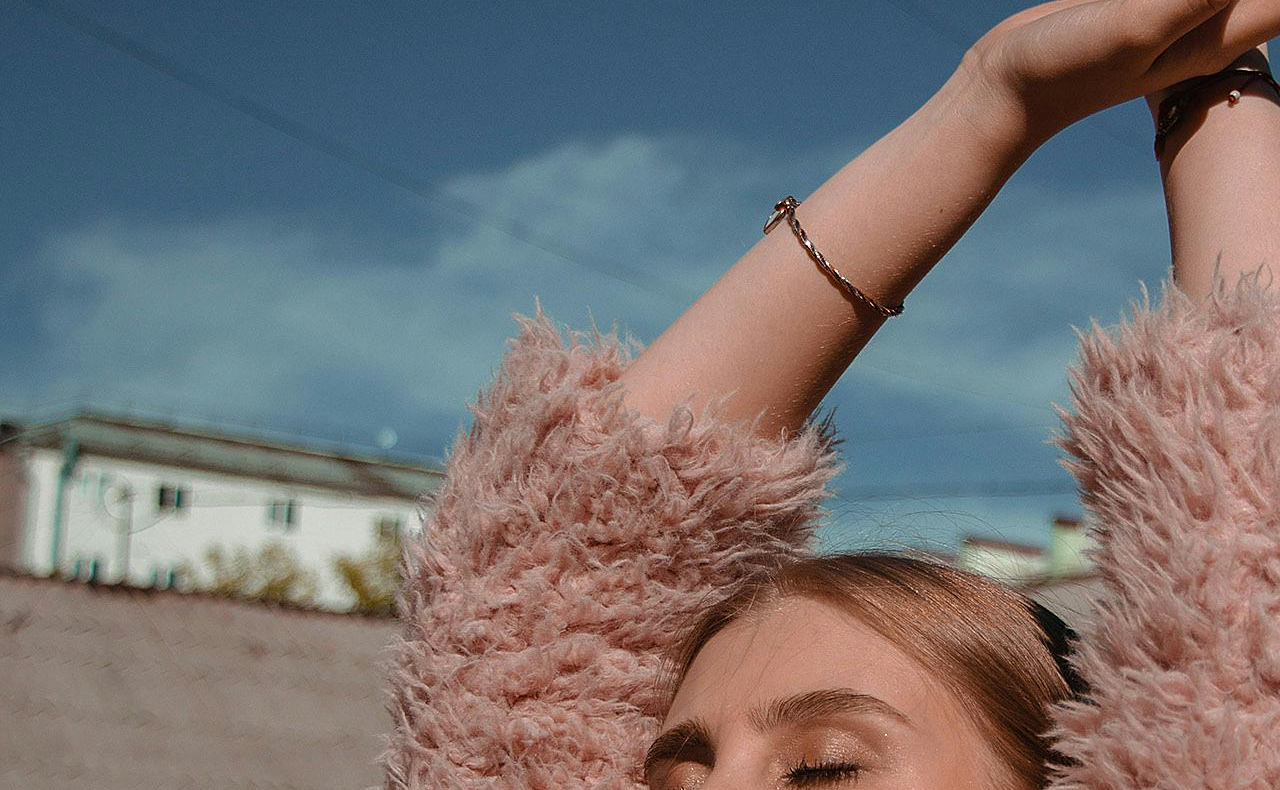
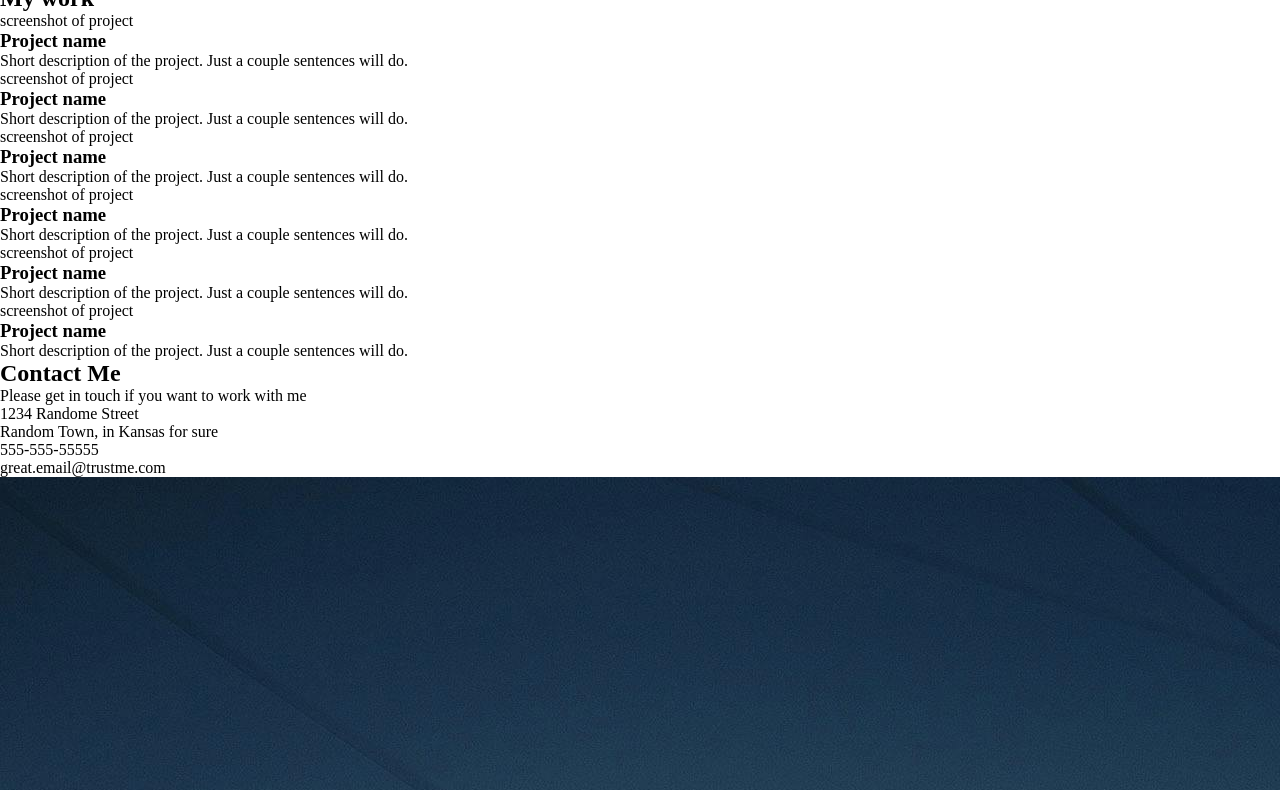
Before and after one commit to Khazeral/odin-project-landing-page-responsive, a plain HTML site: page index.html in a window 1280 px wide. Shown: the part 619-1409 px from the top of the page. Drawn offline with Linux system fonts and the light colour scheme.

```diff
--- a/index.html
+++ b/index.html
@@ -10,7 +10,7 @@
 
 <body>
     <header>
-        <div>
+        <div id="photo-container">
             <img src="pexels-2150164756-31074953.jpg" alt="">
             <h2>Ashley Williams</h2>
         </div>
@@ -25,8 +25,123 @@
 
     <main>
         <h2>My work</h2>
-        <div id="projects-container"></div>
+        <section id="projects-container">
+            <div class="project-card">
+                <div class="project-image purple">
+                    <span class="placeholder-text">screenshot of project</span>
+                </div>
+                <div class="project-details">
+                    <h3 class="project-title">Project name</h3>
+                    <div class="project-links">
+                        <a href="#" class="project-link"><i class="fab fa-github"></i></a>
+                        <a href="#" class="project-link"><i class="fas fa-external-link-alt"></i></a>
+                    </div>
+                </div>
+                <p class="project-description">
+                    Short description of the project. Just a couple sentences will do.
+                </p>
+            </div>
+
+            <div class="project-card">
+                <div class="project-image orange">
+                    <span class="placeholder-text">screenshot of project</span>
+                </div>
+                <div class="project-details">
+                    <h3 class="project-title">Project name</h3>
+                    <div class="project-links">
+                        <a href="#" class="project-link"><i class="fab fa-github"></i></a>
+                        <a href="#" class="project-link"><i class="fas fa-external-link-alt"></i></a>
+                    </div>
+                </div>
+                <p class="project-description">
+                    Short description of the project. Just a couple sentences will do.
+                </p>
+            </div>
+            <div class="project-card">
+                <div class="project-image purple">
+                    <span class="placeholder-text">screenshot of project</span>
+                </div>
+                <div class="project-details">
+                    <h3 class="project-title">Project name</h3>
+                    <div class="project-links">
+                        <a href="#" class="project-link"><i class="fab fa-github"></i></a>
+                        <a href="#" class="project-link"><i class="fas fa-external-link-alt"></i></a>
+                    </div>
+                </div>
+                <p class="project-description">
+                    Short description of the project. Just a couple sentences will do.
+                </p>
+            </div>
+
+            <div class="project-card">
+                <div class="project-image orange">
+                    <span class="placeholder-text">screenshot of project</span>
+                </div>
+                <div class="project-details">
+                    <h3 class="project-title">Project name</h3>
+                    <div class="project-links">
+                        <a href="#" class="project-link"><i class="fab fa-github"></i></a>
+                        <a href="#" class="project-link"><i class="fas fa-external-link-alt"></i></a>
+                    </div>
+                </div>
+                <p class="project-description">
+                    Short description of the project. Just a couple sentences will do.
+                </p>
+            </div>
+
+            <div class="project-card">
+                <div class="project-image purple">
+                    <span class="placeholder-text">screenshot of project</span>
+                </div>
+                <div class="project-details">
+                    <h3 class="project-title">Project name</h3>
+                    <div class="project-links">
+                        <a href="#" class="project-link"><i class="fab fa-github"></i></a>
+                        <a href="#" class="project-link"><i class="fas fa-external-link-alt"></i></a>
+                    </div>
+                </div>
+                <p class="project-description">
+                    Short description of the project. Just a couple sentences will do.
+                </p>
+            </div>
+
+            <div class="project-card">
+                <div class="project-image orange">
+                    <span class="placeholder-text">screenshot of project</span>
+                </div>
+                <div class="project-details">
+                    <h3 class="project-title">Project name</h3>
+                    <div class="project-links">
+                        <a href="#" class="project-link"><i class="fab fa-github"></i></a>
+                        <a href="#" class="project-link"><i class="fas fa-external-link-alt"></i></a>
+                    </div>
+                </div>
+                <p class="project-description">
+                    Short description of the project. Just a couple sentences will do.
+                </p>
+            </div>
+        </section>
     </main>
+    <footer>
+        <section id="contact">
+            <h2>Contact Me</h2>
+            <p>Please get in touch if you want to work with me</p>
+            <div>
+                <p>1234 Randome Street</p>
+                <p>Random Town, in Kansas for sure</p>
+            </div>
+            <div><span></span><span>555-555-55555</span></div>
+            <div><span></span><span>great.email@trustme.com</span></div>
+            <div id="links">
+                <span></span>
+                <span></span>
+                <span></span>
+            </div>
+        </section>
+        <div>
+            <img src="pexels-2150164756-31074953.jpg" alt="">
+        </div>
+    </footer>
 </body>
 
 </html>
--- a/style.css
+++ b/style.css
@@ -4,3 +4,37 @@ body {
   padding: 0;
   margin: 0;
 }
+
+header {
+  display: flex;
+  align-items: center;
+  justify-content: center;
+  padding: 0 20vw;
+}
+
+#photo-container {
+  position: relative;
+}
+
+#photo-container > img {
+  max-width: 400px;
+}
+
+#photo-container > h2 {
+  position: absolute;
+  bottom: 0;
+  text-align: center;
+  color: white;
+}
+
+header > aside {
+  background-color: white;
+  padding: 18px;
+  box-shadow: 5px 8px 5px -6px #000000;
+}
+
+@media (max-width: 300px) {
+  #photo-container > img {
+    max-width: 250px;
+  }
+}
```
